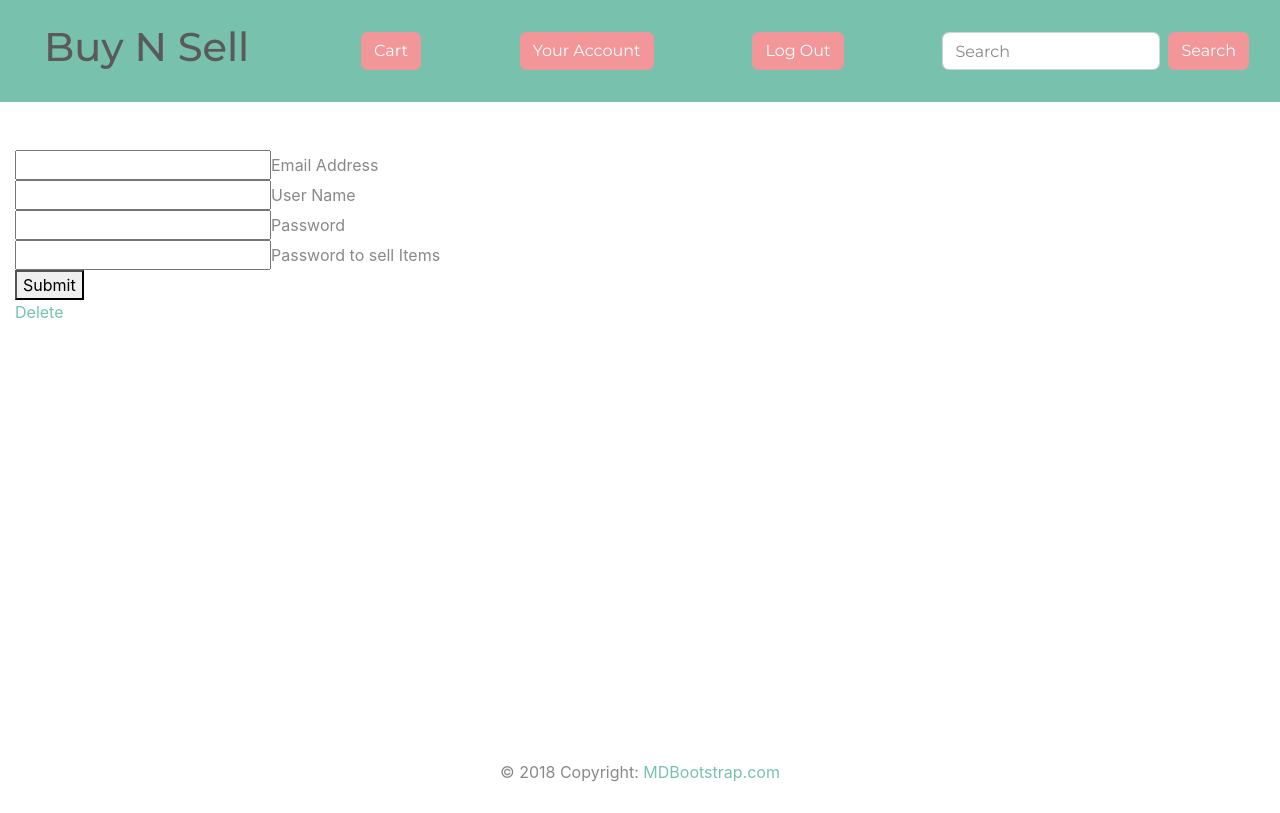
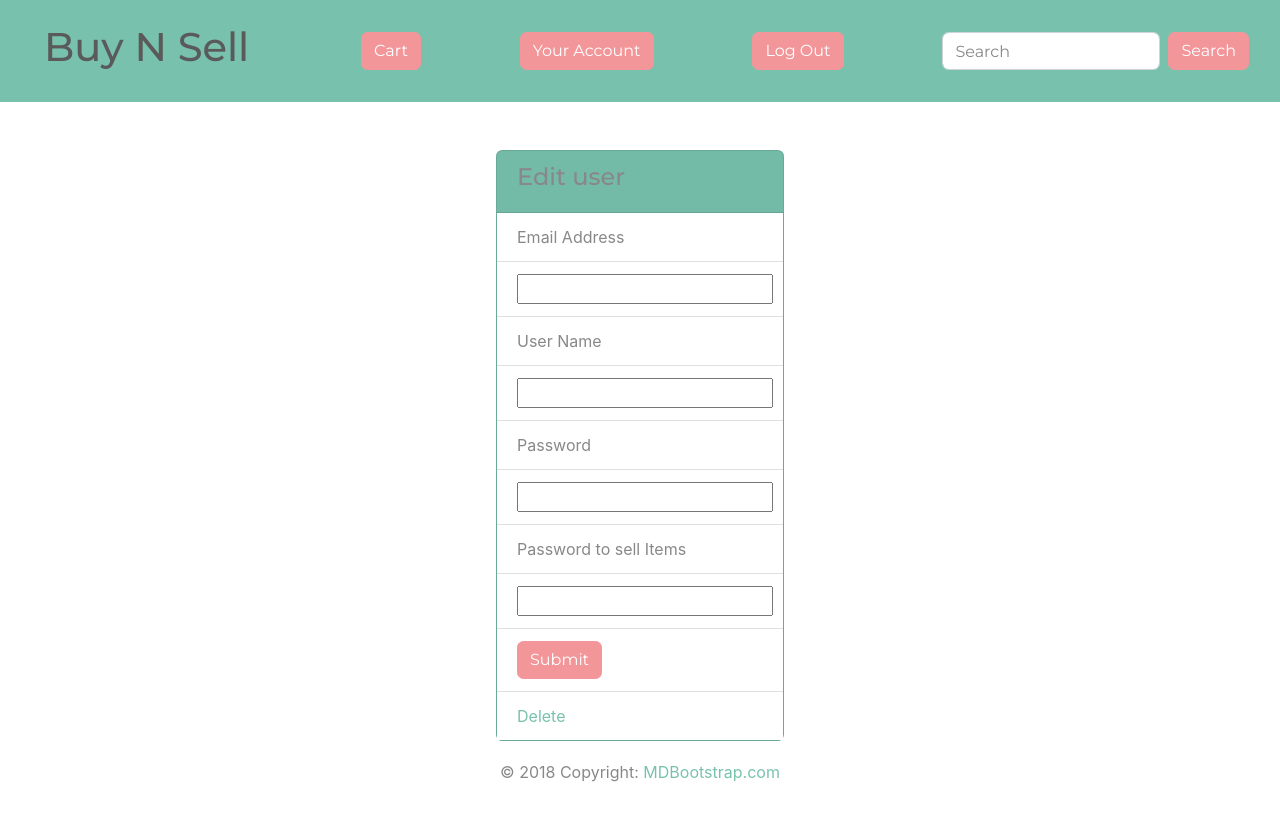
Before and after one commit to JohnminerIv/sell_stuff, a Flask app: template templates/user_edit.html in a window 1280 px wide. Before the commit the page ends 782 px from the top, so only its background shows below. Run offline with Flask 2, Linux system fonts and the light colour scheme; the template is opened without the code that fills it, so the values that code supplies are empty; some libraries are stand-ins or nearby versions.

Commit message:
more edits to tests

```diff
--- a/templates/user_edit.html
+++ b/templates/user_edit.html
@@ -1,25 +1,30 @@
 {% extends 'base.html' %}
 {% block content %}
 
-<br>
-<br>
-<div class="row">
-        <div class="col-sm-6 col-sm-offset-3">
-<form action="/user/account" method="POST">
+<div class="card bg-primary mx-auto my-5" style="width: 18rem;">
+  <div class="card-header">
+    <h4>Edit user</h4>
+  </div>
+  <form action="/user/account" method="POST">
     <input type='hidden' value='{{ user._id }}' name='user_id'/>
     <input type='hidden' value='True' name='submit'/>
-    <input type="text" name="user_email" value="{{user.user_email}}">Email Address</input><br>
-    <input type="text" name="user_name" value="{{user.user_name}}">User Name</input><br>
-    <input type="text" name="user_password" value="{{user.user_password}}">Password</input><br>
+  <ul class="list-group list-group-flush">
+    <li class="list-group-item">Email Address</li>
+    <li class="list-group-item"><input type="text" name="user_email" value="{{user.user_email}}"><br></li>
+    <li class="list-group-item">User Name</li>
+    <li class="list-group-item"><input type="text" name="user_name" value="{{user.user_name}}"><br></li>
+    <li class="list-group-item">Password</li>
+    <li class="list-group-item"><input type="text" name="user_password" value="{{user.user_password}}"><br></li>
     {% if user.user_is_admin == True %}
-    <p>You are a seller</p>
     <input type='hidden' value='seller' name='admin_password'/>
+    <li class="list-group-item">You are a seller</li>
     {% else %}
-    <input type="text" name="admin_password">Password to sell Items</input><br>
+    <li class="list-group-item">Password to sell Items</li>
+    <li class="list-group-item"><input type="text" name="admin_password"></li>
     {% endif %}
-    <button type="submit" name="button">Submit</button>
-</form>
-<a href="../{{user._id}}/delete">Delete {{user.user_name}}</a>
-</div>
+    <li class="list-group-item"><button type="submit" class="btn btn-secondary"name="button">Submit</button></li>
+    <li class="list-group-item"><a href="../{{user._id}}/delete">Delete {{user.user_name}}</a></li>
+  </ul>
+  </form>
 </div>
 {% endblock %}
```
Also changed, not shown: templates/admin_add_item.html (+19 -14 lines), templates/user_create.html (+16 -13 lines), templates/user_login.html (+1 -24 lines).
